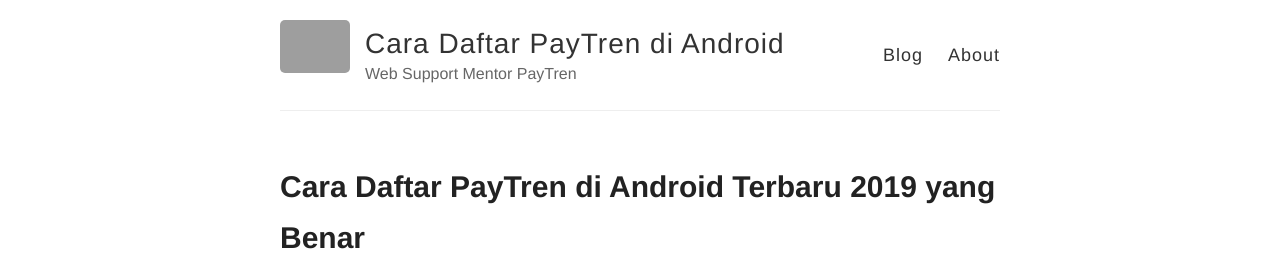
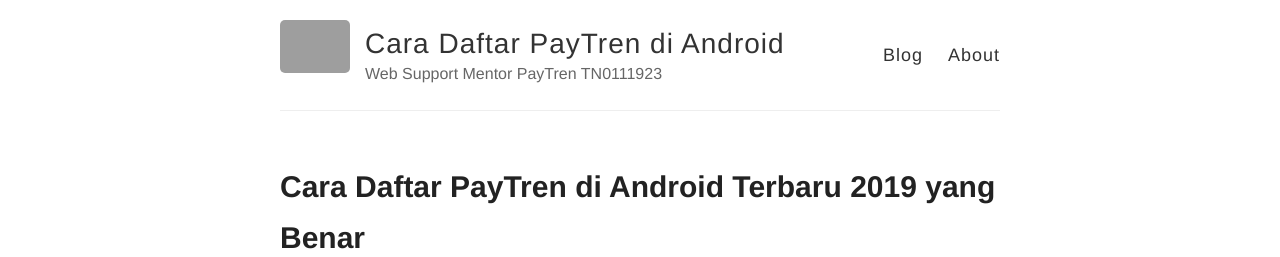
Before and after one commit to adminpaytren/Cara-Daftar-PayTren-di-Android, a Jekyll site: the page built from index.html, in a window 1280 px wide. Shown: the top 257 px of the page. Built offline with Jekyll 4.4.1, drawn with Linux system fonts in a browser that asks for light colours; grey boxes are pictures that could not be loaded.

Commit message:
Update _config.yml

```diff
--- a/_config.yml
+++ b/_config.yml
@@ -6,7 +6,7 @@
 name: Cara Daftar PayTren di Android
 
 # Short bio or description (displayed in the header)
-description: Web Support Mentor PayTren
+description: Web Support Mentor PayTren TN0111923
 
 # URL of your avatar or profile pic (you could use your GitHub profile pic)
 avatar: https://raw.githubusercontent.com/adminpaytren/adminpaytren.github.io/master/images/logo_paytren.png
@@ -34,7 +34,7 @@
 
 # Enter your Disqus shortname (not your username) to enable commenting on posts
 # You can find your shortname on the Settings page of your Disqus account
-disqus: Afrizal
+disqus:
 
 # Enter your Google Analytics web tracking code (e.g. UA-2110908-2) to activate tracking
 google_analytics:
```
